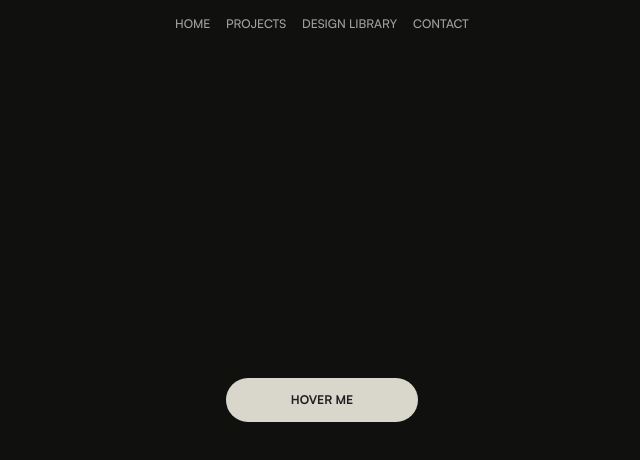
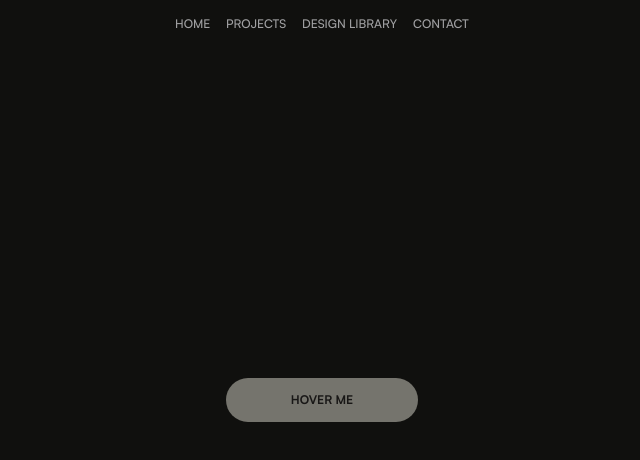
Before and after one commit to fogelmark/portfolio-25, a Next.js app: page /design-library/buttons in a window 1280 px wide. Shown: the top 460 px of the page, without its empty margins (318-958 px from the left). Built offline with nearby package versions, Linux system fonts and the light colour scheme.

Commit message:
changed button in project view

```diff
--- a/app/components/button.tsx
+++ b/app/components/button.tsx
@@ -25,8 +25,9 @@ export const Button = ({ children, href, variants }: ButtonProps) => {
       className={cn(
         "group relative flex cursor-pointer items-center justify-center border py-4 text-xs font-medium uppercase [clip-path:inset(0px)]",
         {
-          "pointer-events-none opacity-50 cursor-not-allowed border-white/20": isDisabled,
-        }
+          "pointer-events-none cursor-not-allowed border-white/20 opacity-50":
+            isDisabled,
+        },
       )}
       onMouseEnter={() => !isDisabled && setIsHovered(true)}
       onMouseLeave={() => !isDisabled && setIsHovered(false)}
--- a/app/components/project-gallery.tsx
+++ b/app/components/project-gallery.tsx
@@ -27,10 +27,10 @@ export default function ProjectGallery({ images }: ProjectGalleryProps) {
       ref={container}
       className="relative grid w-full items-center gap-2 md:grid-cols-[350px_1fr_1fr_1fr] md:gap-4 md:px-10"
     >
-      <div className="relative w-full aspect-[16/10] overflow-hidden md:col-span-3 md:col-start-2">
+      <div className="relative w-full overflow-hidden rounded-sm md:col-span-3 md:col-start-2">
         <motion.img
           // style={isDesktop ? { y: image } : {}}
-          className="w-full h-full object-cover"
+          className="h-full w-full object-cover"
           src={images[0].src}
           alt="bobba"
         />
@@ -38,11 +38,11 @@ export default function ProjectGallery({ images }: ProjectGalleryProps) {
 
       <motion.div
         // style={isDesktop ? { y: one } : {}}
-        className="relative w-full aspect-[16/10] overflow-hidden md:col-span-3 md:col-start-2"
+        className="relative w-full overflow-hidden rounded-sm md:col-span-3 md:col-start-2"
       >
         <motion.img
           // style={isDesktop ? { y: image } : {}}
-          className="w-full h-full object-cover"
+          className="h-full w-full object-cover"
           src={images[1].src}
           alt="bobba"
         />
@@ -51,11 +51,11 @@ export default function ProjectGallery({ images }: ProjectGalleryProps) {
       {images[2] && (
         <motion.div
           // style={isDesktop ? { y: two } : {}}
-          className="relative w-full aspect-[16/10] overflow-hidden md:col-span-3 md:col-start-2"
+          className="relative w-full overflow-hidden rounded-sm md:col-span-3 md:col-start-2"
         >
           <motion.img
             // style={isDesktop ? { y: image } : {}}
-            className="w-full h-full object-cover"
+            className="h-full w-full object-cover"
             src={images[2].src}
             alt="bobba"
           />
--- a/app/components/projects.tsx
+++ b/app/components/projects.tsx
@@ -9,8 +9,19 @@ import Image from "next/image"
 
 import React, { useRef, useState } from "react"
 import ProjectGallery from "./project-gallery"
-import { fadeIn, slideUp, staggerFive, staggerFour, staggerOne, staggerSix, staggerSixNoArray, staggerThree, staggerTwo } from "@/lib/animations"
+import {
+  fadeIn,
+  slideUp,
+  staggerFive,
+  staggerFour,
+  staggerOne,
+  staggerSix,
+  staggerSixNoArray,
+  staggerThree,
+  staggerTwo,
+} from "@/lib/animations"
 import { projects } from "@/lib/projects"
+import { ButtonPill } from "../design-library/buttons/button-pill"
 
 export default function Projects() {
   const ref = useRef(null)
@@ -27,10 +38,13 @@ export default function Projects() {
     <div
       id="projects"
       className={cn(
-        "grid min-h-screen relative auto-rows-min grid-cols-12 place-content-center gap-6 px-6",
+        "relative grid min-h-screen auto-rows-min grid-cols-12 place-content-center gap-6 px-6",
       )}
     >
-      <div className="absolute inset-0 z-[49]" onClick={() => setSelectedProject(null)} />
+      <div
+        className="absolute inset-0 z-[49]"
+        onClick={() => setSelectedProject(null)}
+      />
       <ul
         ref={ref}
         className={cn("col-span-12", {
@@ -48,12 +62,12 @@ export default function Projects() {
               custom={i}
               variants={slideUp}
               className={cn(
-                "text-gray-tertiary z-[999] border-b-gray-tertiary/50 relative flex cursor-pointer md:items-end items-center justify-between border-b py-2 will-change-transform hover:text-white",
+                "text-gray-tertiary border-b-gray-tertiary/50 relative z-[999] flex cursor-pointer items-center justify-between border-b py-2 will-change-transform hover:text-white md:items-end",
                 "will-change-transform",
               )}
             >
               <h3 className="text-base md:text-3xl"> {project.name} </h3>
-              <p className="uppercase text-xs">{project.stack}</p>
+              <p className="text-xs uppercase">{project.stack}</p>
             </motion.li>
           </div>
         ))}
@@ -68,7 +82,7 @@ export default function Projects() {
         >
           <div
             className={cn(
-              "flex flex-col justify-center gap-12 z-50 md:max-w-[300px] min-w-[300px]",
+              "z-50 flex min-w-[300px] flex-col justify-center gap-12 md:max-w-[300px]",
               {
                 "md:fixed md:top-0 md:bottom-0 md:left-10":
                   selectedProject.platform === "website",
@@ -104,7 +118,7 @@ export default function Projects() {
                 ))}
               </div>
             </div>
-            <div className="uppercase md:max-w-[300px] text-xs">
+            <div className="text-xs uppercase md:max-w-[300px]">
               <div className="overflow-hidden">
                 <motion.div
                   initial="initial"
@@ -142,7 +156,7 @@ export default function Projects() {
                 </motion.div>
               </div>
             </div>
-            <div className="grid grid-cols-2 grid-rows-1 uppercase md:max-w-[300px] text-xs">
+            <div className="grid grid-cols-2 grid-rows-1 text-xs uppercase md:max-w-[300px]">
               <div className="text-gray-secondary">
                 <div className="overflow-hidden">
                   <motion.p
@@ -177,9 +191,9 @@ export default function Projects() {
               initial="initial"
               animate="animate"
               variants={fadeIn}
-              className="flex flex-col gap-2 md:max-w-[300px] text-xs"
+              className="flex flex-col gap-2 text-xs md:max-w-[300px]"
             >
-              <Button
+              <ButtonPill
                 variants={fadeIn}
                 href={selectedProject.href}
                 children={
@@ -188,7 +202,7 @@ export default function Projects() {
                     : "visit website"
                 }
               />
-              <Button
+              <ButtonPill
                 variants={fadeIn}
                 href={selectedProject.github}
                 children="source code"
--- a/app/design-library/buttons/button-pill.tsx
+++ b/app/design-library/buttons/button-pill.tsx
@@ -1,23 +1,42 @@
 import { cn } from "@/lib/utils"
-import { motion } from "motion/react"
+import { motion, Variants } from "motion/react"
 import { useState } from "react"
 
 interface ButtonProps {
   children: string
   className?: string
+  variants?: Variants
+  href?: string
 }
 
-export const ButtonPill = ({ children, className }: ButtonProps) => {
+export const ButtonPill = ({
+  children,
+  className,
+  variants,
+  href,
+}: ButtonProps) => {
   const [isHovered, setIsHovered] = useState(false)
+  const isDisabled = !href
 
   return (
-    <span
+    <motion.a
+      initial="initial"
+      animate="animate"
+      variants={variants}
+      role="button"
+      href={href}
+      target={href ? "_blank" : undefined}
+      tabIndex={isDisabled ? -1 : 0}
+      aria-disabled={isDisabled}
       className={cn(
         "group relative flex min-w-48 cursor-pointer items-center justify-center overflow-hidden rounded-full bg-[#d9d7cb] px-12 py-4 text-xs font-semibold uppercase [clip-path:inset(0px)]",
         className,
+        {
+          "pointer-events-none cursor-not-allowed !opacity-50": isDisabled,
+        },
       )}
-      onMouseEnter={() => setIsHovered(true)}
-      onMouseLeave={() => setIsHovered(false)}
+      onMouseEnter={() => !isDisabled && setIsHovered(true)}
+      onMouseLeave={() => !isDisabled && setIsHovered(false)}
     >
       <span className="relative z-20 leading-none [clip-path:inset(0px)]">
         <motion.span
@@ -61,6 +80,6 @@ export const ButtonPill = ({ children, className }: ButtonProps) => {
         className="pointer-events-none absolute top-0 z-0 h-full w-full rounded-2xl bg-[#eae9e3]"
       />
       <span className="absolute top-0 left-0 h-full w-full" />
-    </span>
+    </motion.a>
   )
 }
```
